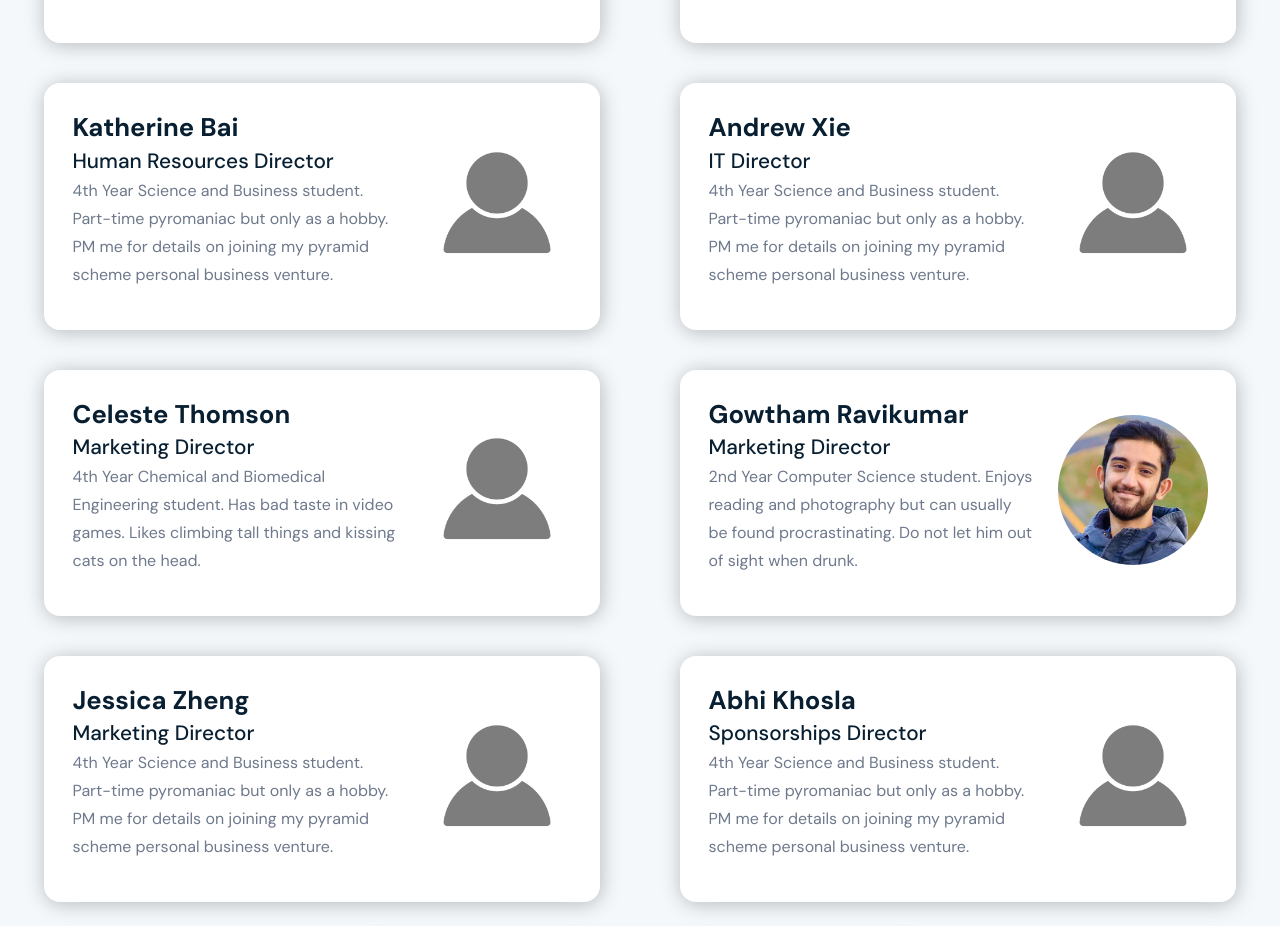
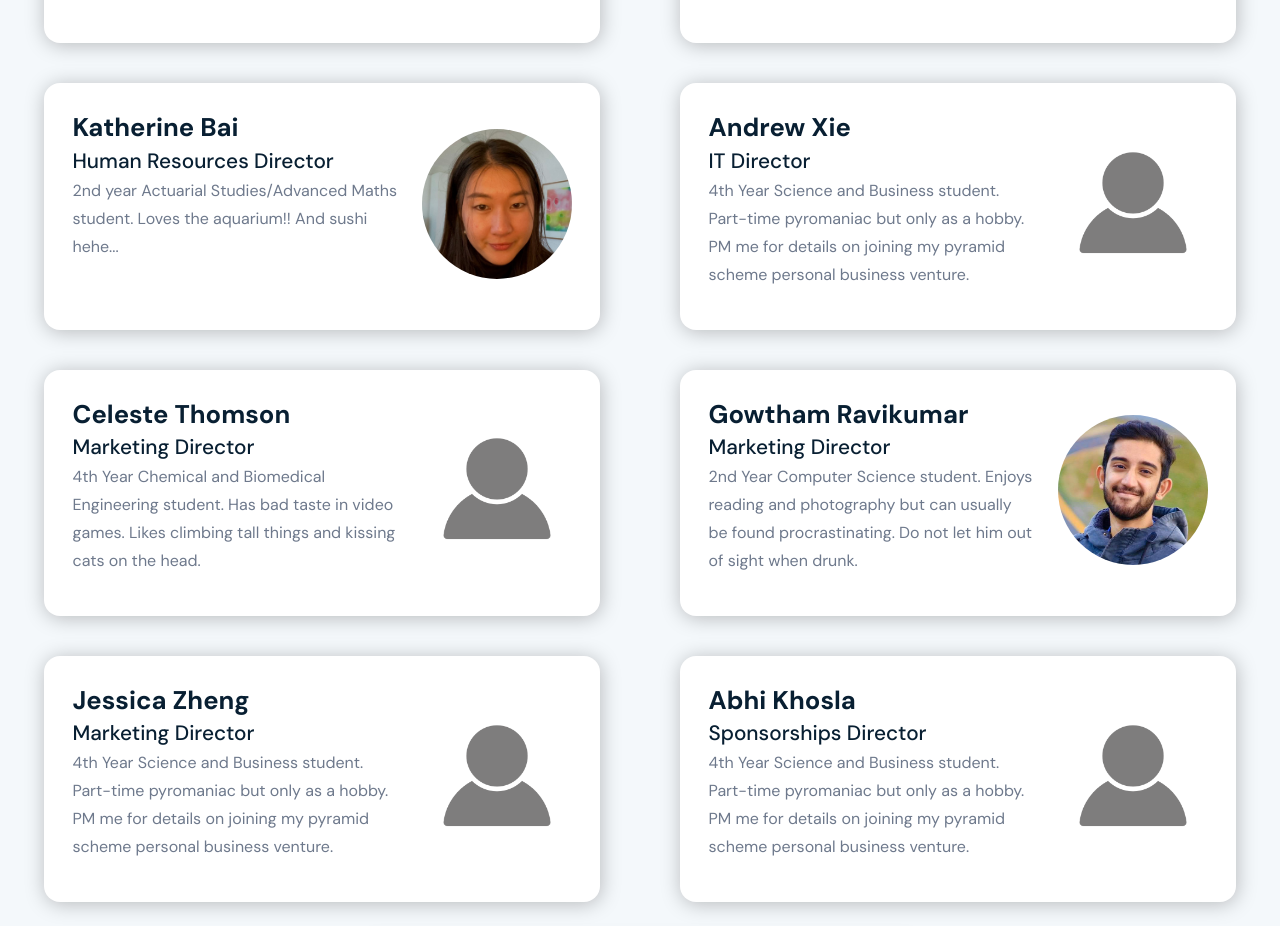
Before and after one commit to MathSocUNSW/mathsoc-website, a Next.js app in the folder frontend/: page /about/team in a window 1280 px wide. Shown: the part 2580-3506 px from the top of the page. Built offline with nearby package versions, Linux system fonts and the light colour scheme.

Commit message:
Add Katherine to about/team

```diff
--- a/frontend/src/data/directorsData.ts
+++ b/frontend/src/data/directorsData.ts
@@ -62,7 +62,12 @@ const directorsData: portfolio[] = [
   {
     role: "Human Resources",
     directors: [
-      { name: "Katherine Bai", description: null, imagePath: null },
+      {
+        name: "Katherine Bai",
+        description:
+          "2nd year Actuarial Studies/Advanced Maths student. Loves the aquarium!! And sushi hehe...",
+        imagePath: "/images/team/KatherineBai.jpg"
+      },
       { name: "Christopher Wu", description: null, imagePath: null }
     ]
   },
```
Also changed, not shown: frontend/public/images/team/KatherineBai.jpg (added).
